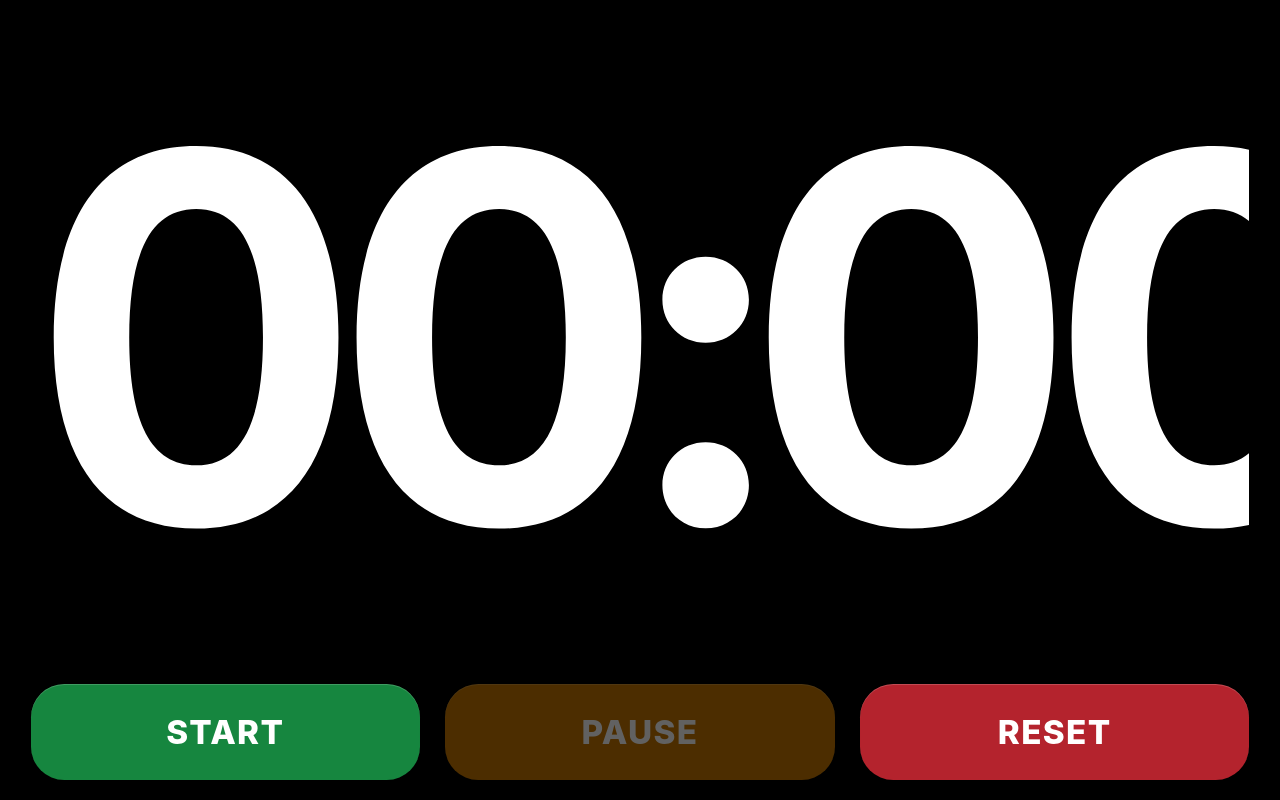
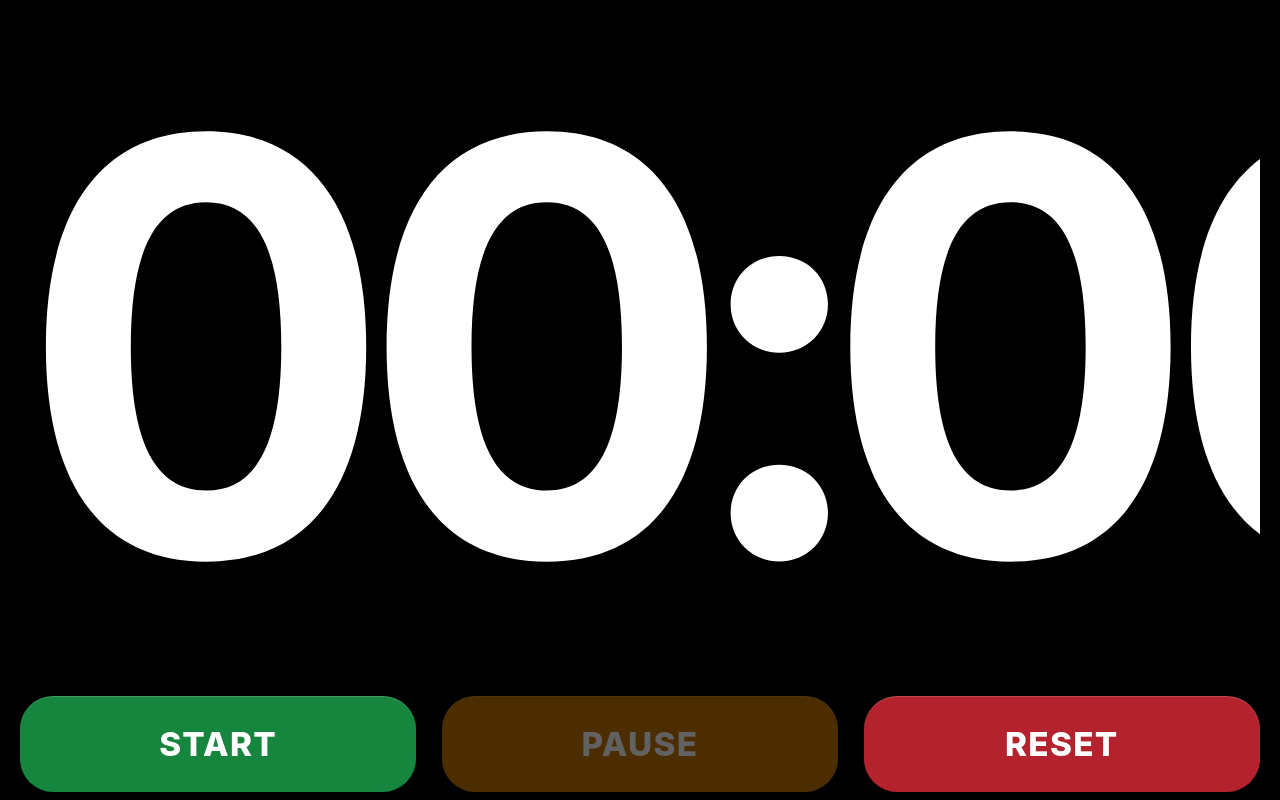
Before and after one commit to windschatten-charly/StopWatch-Pro, a plain HTML site: page index.html in a window 1280 px wide. Drawn offline with Linux system fonts and the light colour scheme.

Commit message:
Update styles.css

```diff
--- a/styles.css
+++ b/styles.css
@@ -38,12 +38,8 @@ button {
   height: 100dvh;
   display: grid;
   grid-template-rows: minmax(0, 1fr) auto;
-  gap: clamp(12px, 2vh, 24px);
-  padding:
-    calc(var(--safe-top) + clamp(12px, 2vh, 24px))
-    calc(var(--safe-right) + clamp(18px, 2.4vw, 34px))
-    calc(var(--safe-bottom) + clamp(16px, 2.5vh, 28px))
-    calc(var(--safe-left) + clamp(18px, 2.4vw, 34px));
+  gap: 0;
+  padding: 8px 20px;
   background: #000;
 }
 
@@ -64,7 +60,7 @@ button {
   line-height: 0.86;
   letter-spacing: -0.055em;
   white-space: nowrap;
-  font-size: 40vw;
+  font-size: min(46vw, 72vh);
   transform: translateY(-1%);
 }
 
```
